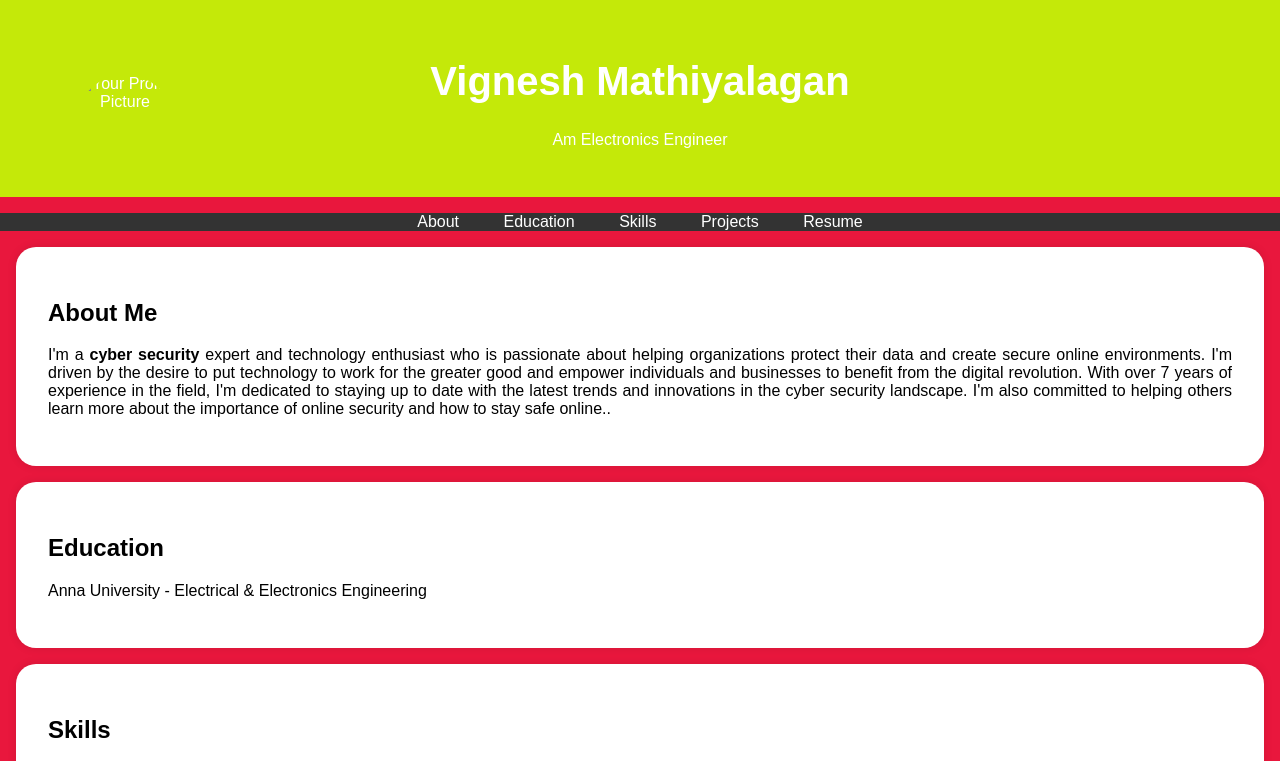
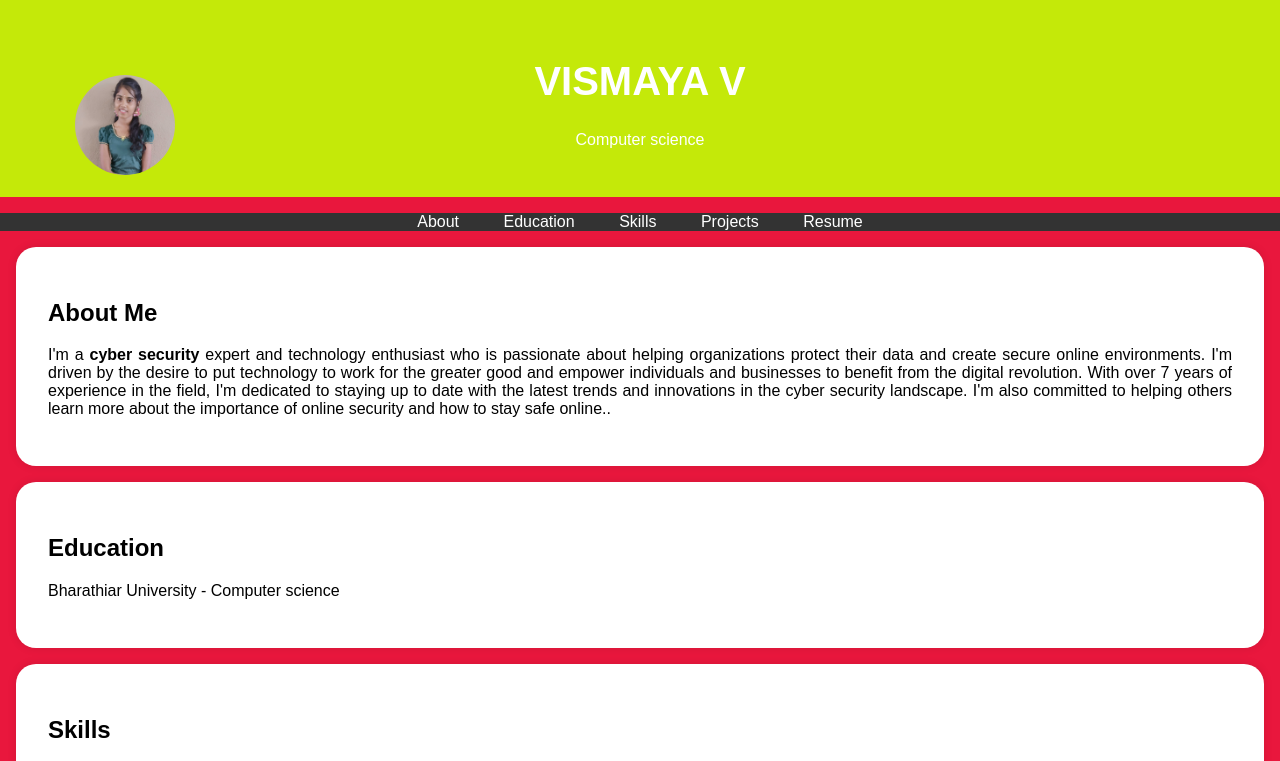
Before and after one commit to vismaya7010/Digital-portfolio, a plain HTML site: page index.html in a window 1280 px wide. Shown: the top 761 px of the page. Drawn offline with Linux system fonts and the light colour scheme.

Commit message:
Update index.html

```diff
--- a/index.html
+++ b/index.html
@@ -95,9 +95,9 @@
     <header>
         <div class="header-content">
             <!-- Add your profile picture here -->
-            <img src="./Vignesh Mathiyalagan.jpg" alt="Your Profile Picture" class="profile-picture">
-            <h1>Vignesh Mathiyalagan</h1>
-            <p>Am Electronics Engineer</p>
+            <img src="./1743046995795_20250314_074535.jpg" alt="Your Profile Picture" class="profile-picture">
+            <h1>VISMAYA V</h1>
+            <p>Computer science</p>
         </div>
     </header>
 
@@ -122,7 +122,7 @@
     <section id="education">
         <div class="section-content">
             <h2>Education</h2>
-            <p>Anna University  - Electrical & Electronics Engineering</p>
+            <p>Bharathiar University  - Computer science</p>
 
 
         </div>
@@ -171,7 +171,7 @@
     </section>
 
     <footer>
-        <p>&copy; 2023 VIGNESH M</p>
+        <p>&copy; 2023 VISMAYA V</p>
     </footer>
 
     <script>
```
